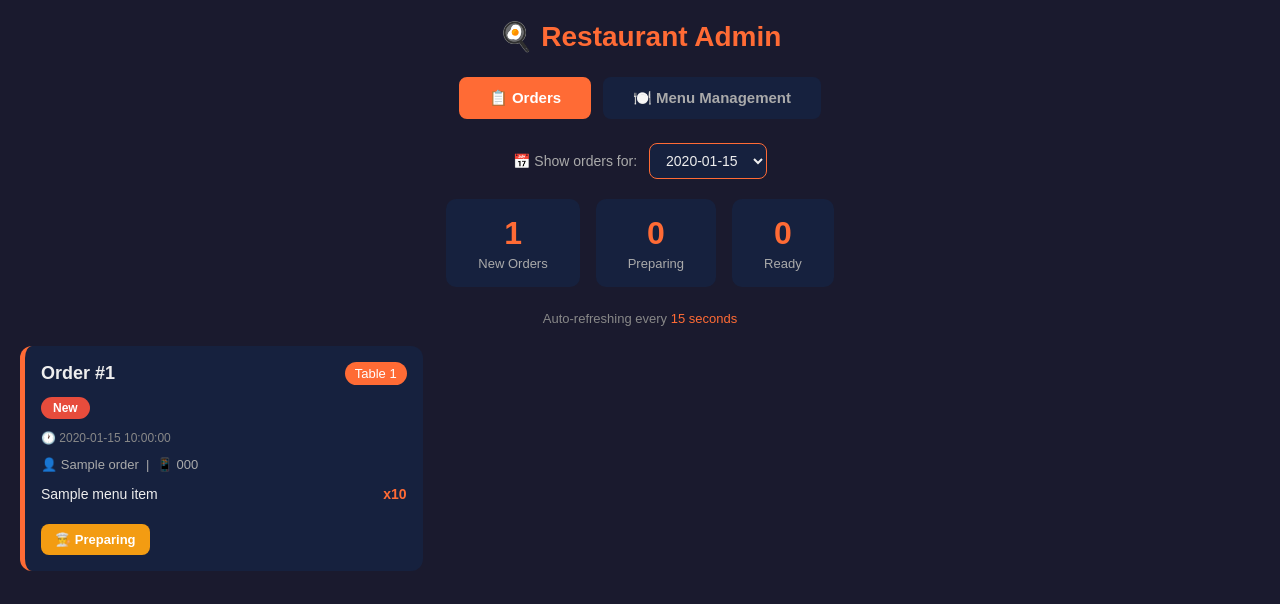
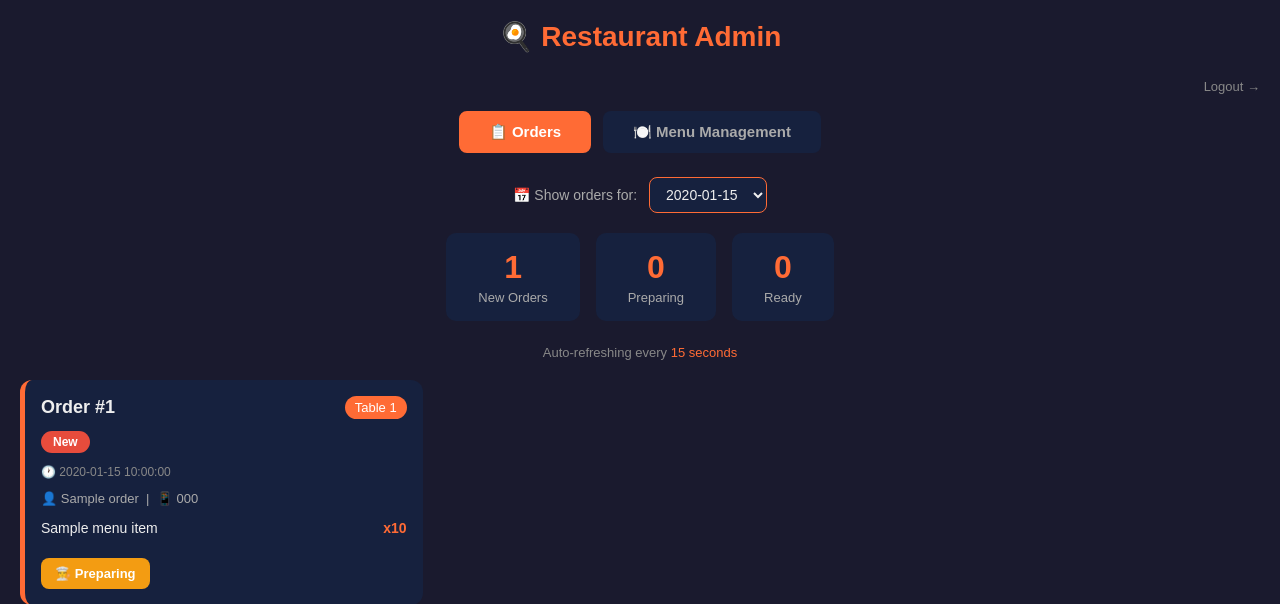
Before and after one commit to Abraxas001/restaurant-ordering, a FastAPI app: template templates/admin.html in a window 1280 px wide. Shown: the top 604 px of the page. Run offline with FastAPI, Linux system fonts and the light colour scheme; the template is opened without the code that fills it: most values are stand-ins (such as "Sample title", 1, 10 or a date in 2020).

Commit message:
Update admin.html

```diff
--- a/templates/admin.html
+++ b/templates/admin.html
@@ -90,6 +90,9 @@
 <body>
 
 <h1>🍳 Restaurant Admin</h1>
+<div style="text-align:right; margin-bottom: 16px;">
+    <a href="/admin/logout" style="color:#888; font-size:13px; text-decoration:none;">Logout →</a>
+</div>
 
 <!-- Tabs -->
 <div class="tabs">
```
